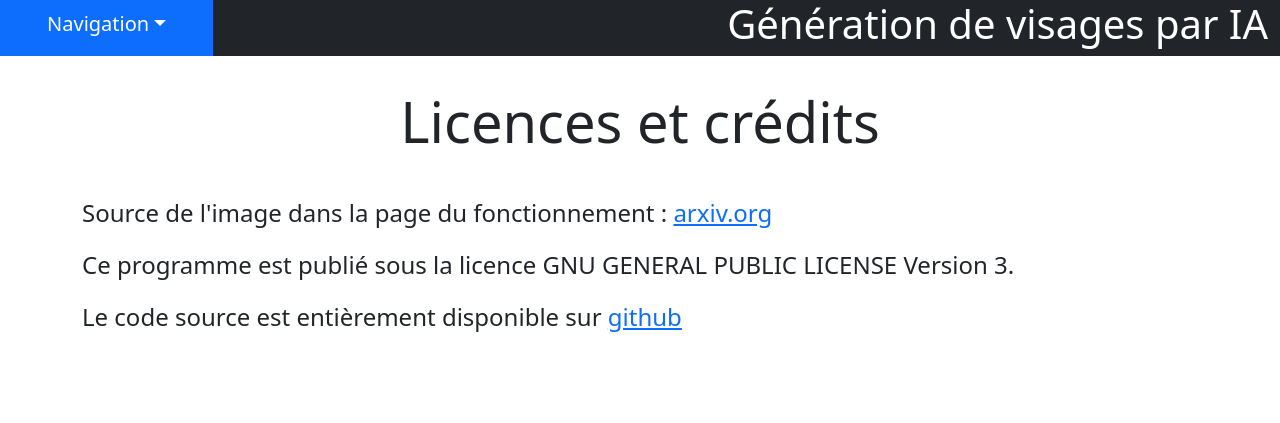
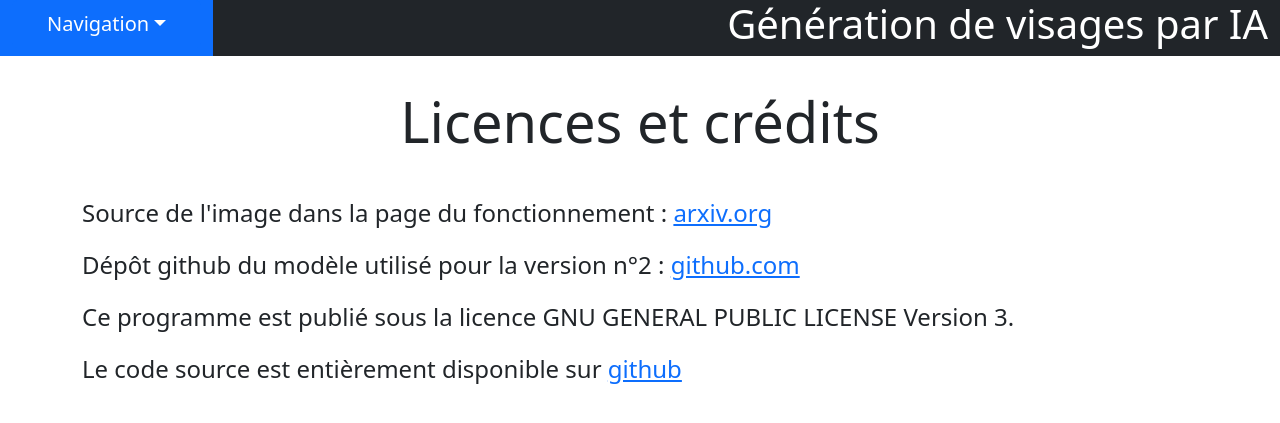
Before and after one commit to Dilydigre/website, a Flask app: page /about in a window 1280 px wide. Shown: the top 423 px of the page. Run offline with Flask 3, Linux system fonts and the light colour scheme; some libraries are stand-ins or nearby versions.

Commit message:
Update about.html

```diff
--- a/templates/about.html
+++ b/templates/about.html
@@ -11,6 +11,7 @@
     </div>
     <div class="row">
         <p>Source de l'image dans la page du fonctionnement : <a href="https://arxiv.org/abs/2112.10752">arxiv.org</a></p>
+        <p>Dépôt github du modèle utilisé pour la version n°2 : <a href="https://github.com/CompVis/latent-diffusion">github.com</a></p>
     </div>
     <div class="row">
         <p>
```
